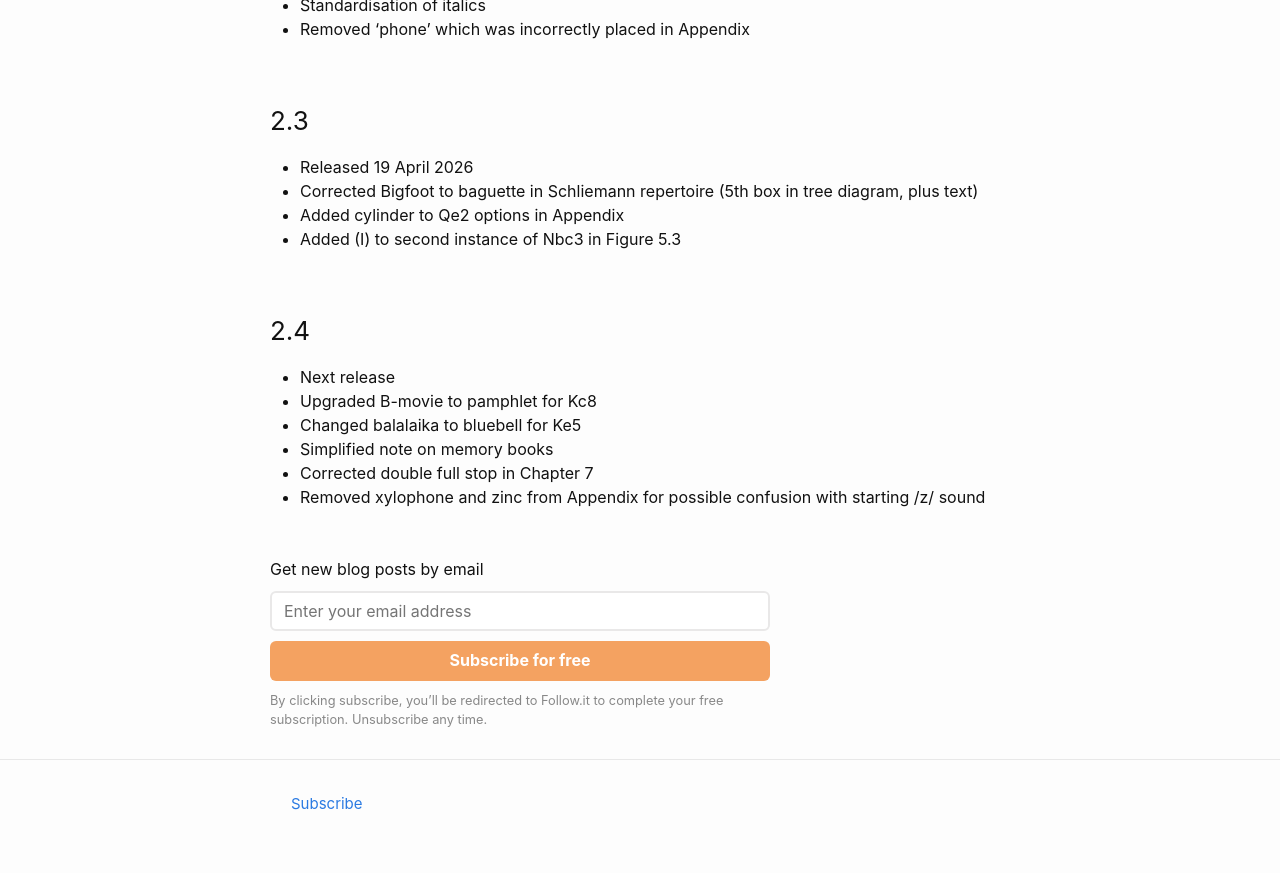
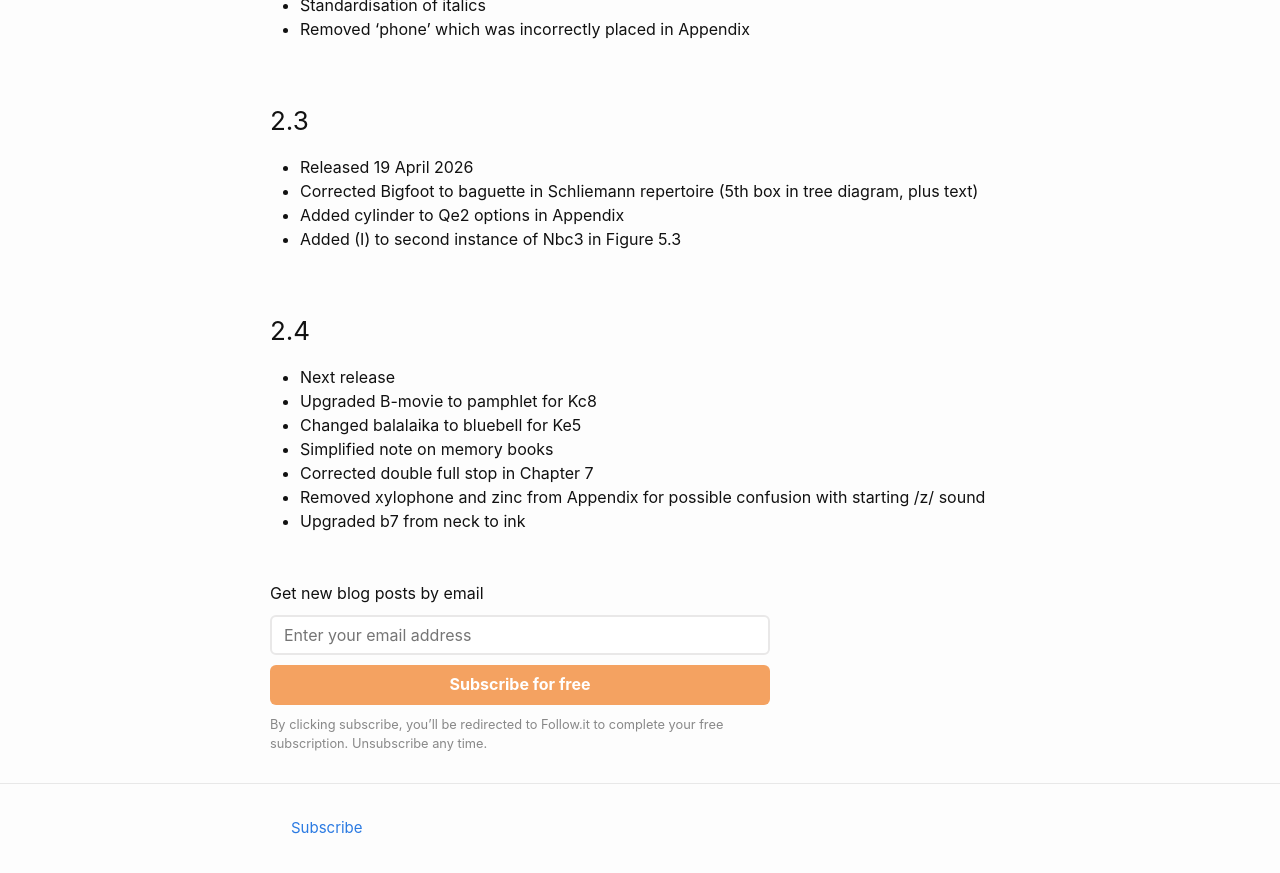
Before and after one commit to liontailedmacaque/liontailedmacaque.github.io, a Jekyll site: the page built from chessmemorypalace/versions.md, in a window 1280 px wide and 900 px high, scrolled down 4573 px. Shown: the top 873 px of the window. Built offline with Jekyll 4.4.1, drawn with Linux system fonts in a browser that asks for light colours.

Commit message:
Update versions.md

```diff
--- a/chessmemorypalace/versions.md
+++ b/chessmemorypalace/versions.md
@@ -128,3 +128,4 @@ This page lists the versions and the changes that have been made. The most signi
 - Simplified note on memory books
 - Corrected double full stop in Chapter 7
 - Removed xylophone and zinc from Appendix for possible confusion with starting /z/ sound
+- Upgraded b7 from neck to ink
```
